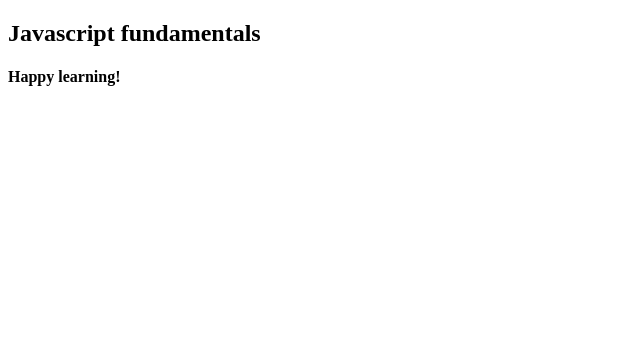
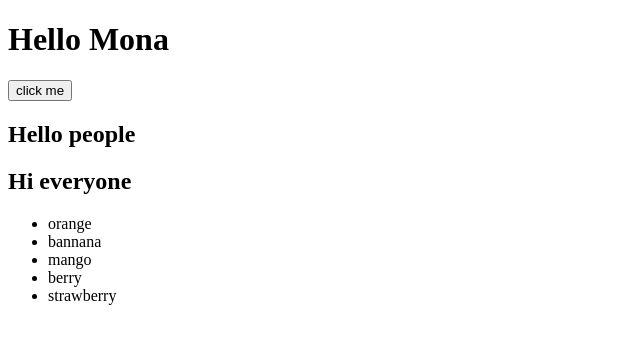
Before and after one commit to Frankmona/Java-Script, a plain HTML site: page javascript-fundamentals/index.html in a window 1280 px wide. Shown: the whole page, without its empty margins (0-640 px from the left). Drawn offline with Linux system fonts and the light colour scheme.

Commit message:
learning

```diff
--- a/javascript-fundamentals/index.html
+++ b/javascript-fundamentals/index.html
@@ -7,9 +7,23 @@
     <title>Javascript fundamentals</title>
 </head>
 <body>
-    <h2>Javascript fundamentals</h2>
+
+
+    <h1 id="title">Hello Mona</h1>
+    <button  id="btn" class="btn">click me</button>
+
+    <h2>Hello people</h2>
+    <h2>Hi everyone</h2>
+    <ul>
+        <li>orange</li>
+        <li>bannana</li>
+        <li>mango</li>
+        <li>berry</li>
+        <li>strawberry</li>
+    </ul>
+    <!-- <h2>Javascript fundamentals</h2>
     <h4>Happy learning!</h4>
-
+    -->
     <!-- using in-line JS for the button -->
     <!-- <button onclick="alert('Welcome Frank!')">click me</button> -->
 <!--
@@ -24,6 +38,7 @@
     </script> -->
 
     <!-- external JS -->
+
   <Script src="main.js"></Script>
 </body>
 </html>
--- a/javascript-fundamentals/main.js
+++ b/javascript-fundamentals/main.js
@@ -286,3 +286,212 @@
 // }
 
 // greet("borrito", Morning);
+
+// powerful array method
+// forEach, map, filter, find, reduce
+
+// forEach -- it doesnt return a new array
+
+// const people = [
+//   { name: "bob", age: 24, position: "front_end_developer", id: 1 },
+//   { name: "peter", age: 28, position: "back_end_developer", id: 2 },
+//   { name: "susy", age: 14, position: "ui/ux_designer", id: 3 },
+// ];
+
+// function showPerson(person) {
+//   //   console.log(person.name.toUpperCase());
+//   console.log(person);
+// }
+
+// // people.forEach(showPerson);
+
+// // also the above can be done by passing the function annonymously
+// people.forEach(function (item) {
+//   console.log(item.name.toLowerCase());
+// });
+
+// Map  -- it does return a  new array
+// it always depend on the original array
+
+// using the above const
+
+// const age = people.map(function (person) {
+//   //   return person.age;
+//   //   map allowu to modify
+//   return person.age + 20;
+// });
+// console.log(age);
+
+// using map to change and add new object as seen below
+// const newPeople = people.map(function (person) {
+//   return {
+//     firstName: person.name.toUpperCase(),
+//     oldAge: person.age,
+//   };
+// });
+
+// console.log(newPeople);
+
+// const allNames = people.map(function (pern) {
+//   return `<h1>${pern.name}</h1>`;
+// });
+
+// document.body.innerHTML = allNames.join(",-");
+
+// console.log(allNames);
+
+// filter -- returns a new array and also manipulate the size of the  array also returns base on condition.
+
+// const youngPeople = people.filter(function (yourage) {
+//   return yourage.age <= 25;
+// });
+// console.log(youngPeople);
+
+// const developer = people.filter(function (jobrole) {
+//   return jobrole.position == `back_end_developer`;
+// });
+// console.log(developer);
+
+// find -- returns a single object, returns first match, if no match its undefined, great for getting unique value(id  )
+
+// const finder = people.find(function (peace) {
+//   return peace.id == 3;
+// });
+// console.log(finder);
+
+// reduce --- iterates, callback function,
+//  reduces to a single value-numer,array,object
+// 1 parameter ('acc')-  total of all calculations
+// 2 parameter ('curr') - current iteration/value
+
+// const people = [
+//   { name: "bob", age: 24, position: "front_end_developer", id: 1, salary: 500 },
+//   {
+//     name: "peter",
+//     age: 28,
+//     position: "back_end_developer",
+//     id: 2,
+//     salary: 600,
+//   },
+//   { name: "susy", age: 14, position: "ui/ux_designer", id: 3, salary: 700 },
+// ];
+
+// const total = people.reduce(function (accum, current) {
+//   console.log(`total is ${accum}`);
+//   console.log(`current amount is ${current.salary}`);
+//   accum += current.salary;
+//   return accum;
+// }, 500);
+
+// console.log(total);
+
+// Math operator-- standard built in object always available
+
+// floor --- use to round up number by removing the decima
+// const number = 4.5343;
+// const result = Math.floor(number);
+
+// ceil --- rounds up to the nearest whole number
+// const number = 4.2343;
+// const result = Math.ceil(number);
+
+// sqrt -- to find square root
+// const number = 25;
+// const result = Math.sqrt(number);
+
+// min
+// const result = Math.min(2, 3, 4, 10, 23);
+
+// max
+// const result = Math.max(2, 3, 4, 10, 23);
+
+// random --gives random numbers
+// const result = Math.random();
+
+// to avoid the random numbers from having decimal we use the below method
+// const result = Math.ceil(Math.random() * 10);
+// or
+// const result = Math.floor(Math.random() * 10 + 1);
+// console.log(result);
+
+// Date
+// const months = [
+//   "january",
+//   "february",
+//   "march",
+//   "april",
+//   "may",
+//   "june",
+//   "july",
+//   "august",
+//   "september",
+//   "october",
+//   "november",
+//   "december",
+// ];
+
+// const days = [
+//   "monday",
+//   "tuesday",
+//   "wednesday",
+//   "thursday",
+//   "friday",
+//   "saturday",
+//   "sunday",
+// ];
+// const date = new Date();
+// // console.log(date);
+
+// const month = date.getMonth();
+// console.log(months[month]);
+
+// const day = date.getDay();
+// console.log(days[day]);
+
+// console.log(date.getDate());
+// console.log(date.getFullYear());
+// console.log(date.getHours());
+
+// const today = ` today is ${date.getDate()}, ${days[day]}, ${
+//   months[month]
+// }, ${date.getFullYear()}`;
+// console.log(today);
+
+// document.body.innerHTML = today;
+
+// DOM -- Document object model
+
+// getElementByID('element') -- this method helps to
+// 1. select the  element or group of element that you Want
+// 2. decide the effect we want to apply  on the selection.
+
+// const h1 = document.getElementById("title");
+// h1.style.color = "red";
+
+// or use the below
+
+// document.getElementById("title").style.color = "blue";
+
+// const btn = document.getElementById("btn");
+// btn.style.backgroundColor = "blue";
+// btn.style.color = "white";
+
+// or use the below
+
+// document.getElementById("btn").style.backgroundColor = "pink";
+
+// getElementByTagName("TagName");
+// 1. it select using array like object
+
+// const heading = document.getElementsByTagName("h2");
+// heading[1].style.color = "green";
+
+const items = document.getElementsByTagName("li");
+
+// to make use of a forEach method here we use the ...
+
+const betterItem = [...items];
+
+betterItem.forEach(function (item) {
+  console.log(item);
+});
```
